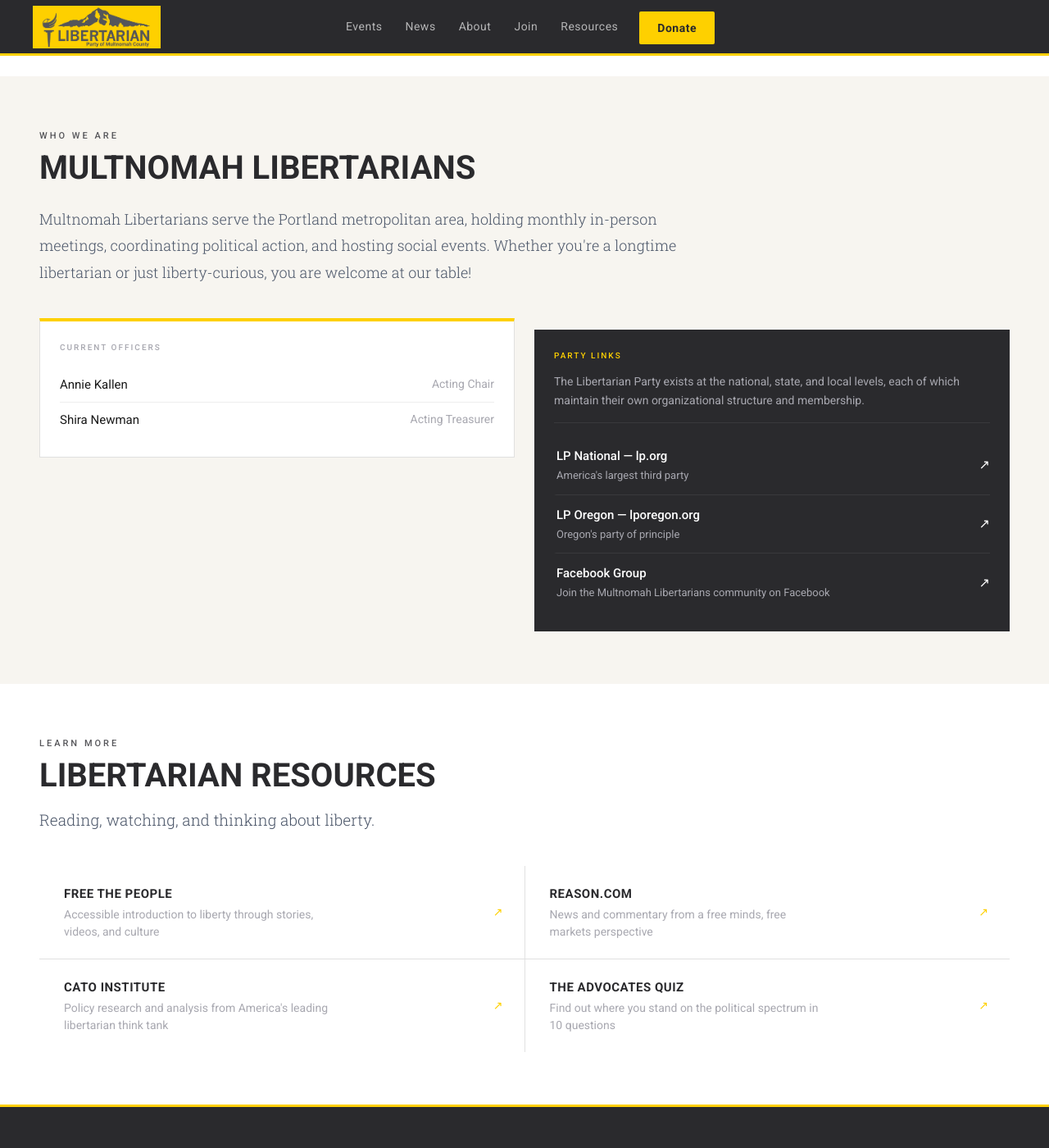
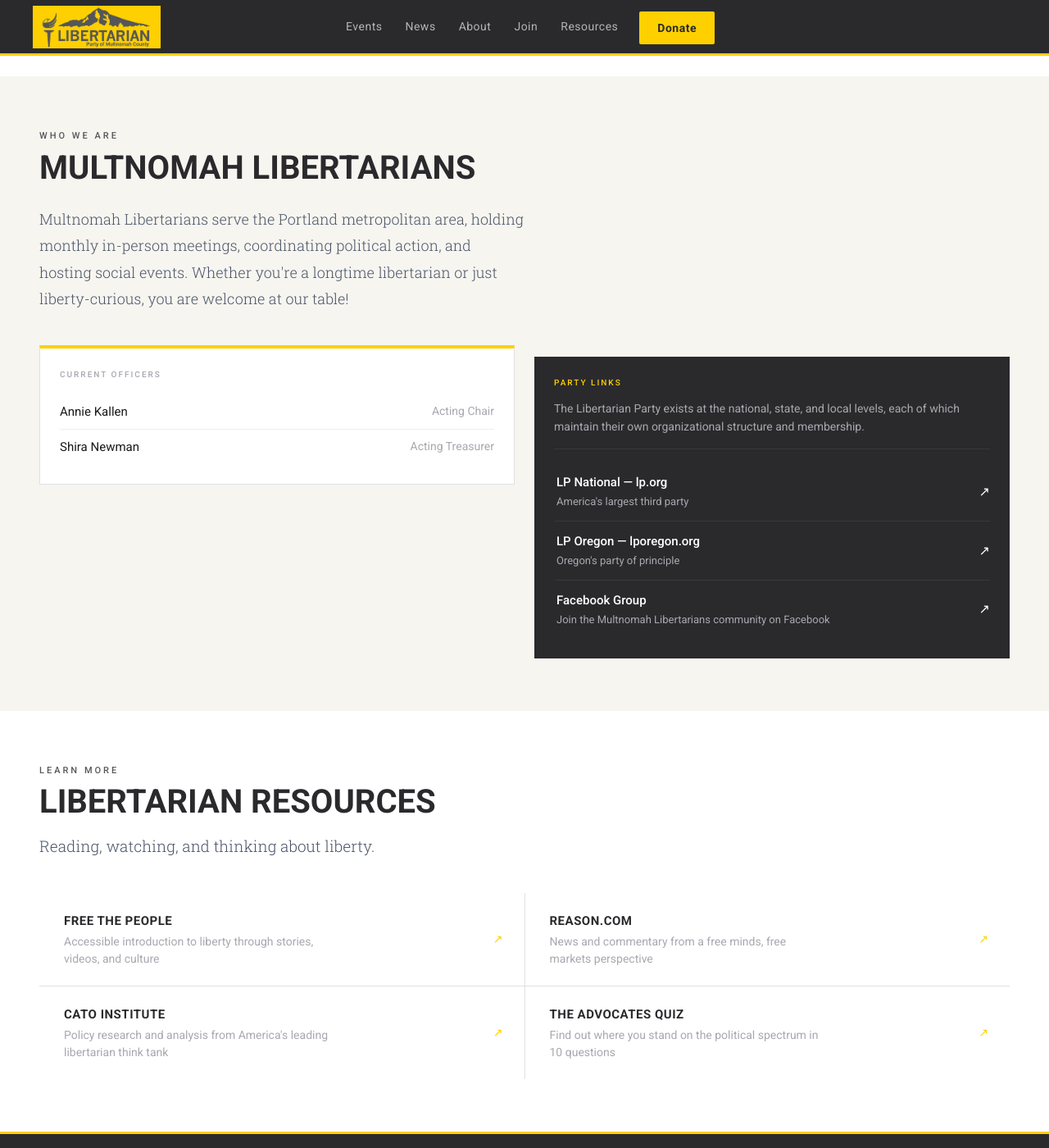
Before and after one commit to LPOregon/lpmultco, a Jekyll site: the page built from index.html, in a window 1280 px wide and 1400 px high, scrolled down 2429 px. Shown: the whole window at 82% size. Built offline with Jekyll 4.4.1, drawn with Linux system fonts in a browser that asks for light colours.

Commit message:
Constrain about text to left column width

```diff
--- a/assets/css/main.css
+++ b/assets/css/main.css
@@ -115,7 +115,7 @@ section{padding:64px 3rem}
 
 /* ABOUT */
 .about{background:var(--cream)}
-.about-body{margin-top:24px;margin-bottom:40px}
+.about-body{margin-top:24px;margin-bottom:40px;max-width:50%}
 .about-body p{font-family:var(--serif);font-size:18px;font-weight:300;color:#4a5568;line-height:1.8;max-width:780px}
 .about-cards{display:grid;grid-template-columns:1fr 1fr;gap:24px;align-items:start}
 .officers-card{background:var(--white);border:1px solid #e0e0e0;border-top:4px solid var(--yellow);padding:24px}
```
